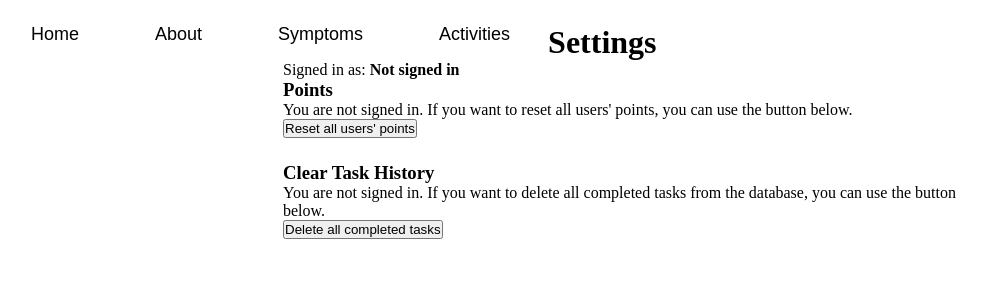
After one commit to Homelesslander/FocusSpark, a Flask app: page /settings in a window 1280 px wide. The commit adds this page. Shown: the top 300 px of the page, without its empty margins (7-993 px from the left). Run offline with Flask 3, Linux system fonts and the light colour scheme.

Commit message:
Added settings features: reset points and clear completed tasks. Fixed task layout in activities page.

```diff
--- a/app.py
+++ b/app.py
@@ -48,6 +48,13 @@ def ensure_tasks_table():
             user TEXT
         )
     ''')
+    # Ensure 'completed' and 'completed_at' columns exist for tracking progress without deleting rows
+    c.execute("PRAGMA table_info(tasks)")
+    existing_cols = [row[1] for row in c.fetchall()]
+    if "completed" not in existing_cols:
+        c.execute("ALTER TABLE tasks ADD COLUMN completed INTEGER DEFAULT 0")
+    if "completed_at" not in existing_cols:
+        c.execute("ALTER TABLE tasks ADD COLUMN completed_at TEXT")
     conn.commit()
     conn.close()
 
@@ -57,7 +64,8 @@ def get_tasks_grouped():
 
     conn = get_db_conn()
     c = conn.cursor()
-    c.execute("SELECT id, name, date, importance FROM tasks ORDER BY id")
+    # Only select tasks that are not completed so completed tasks disappear from the Activities page
+    c.execute("SELECT id, name, date, importance FROM tasks WHERE completed = 0 OR completed IS NULL ORDER BY id")
     rows = c.fetchall()
     conn.close()
 
@@ -75,6 +83,59 @@ def get_tasks_grouped():
 
 
 POINTS = {"Major": 100, "Medium": 50, "Minor": 20}
+
+# Weights used to calculate progress percentage. Minor = 1.0, Medium = 1.5 (50% more),
+# Major = Medium * 1.5 = 2.25 (50% more than medium).
+WEIGHTS = {"Major": 2.25, "Medium": 1.5, "Minor": 1.0}
+
+
+def compute_progress(username=None):
+    """Compute progress percentage for a given user (or global if username is None).
+
+    Returns a dict with percent (int) and breakdown counts and weights.
+    """
+    conn = get_db_conn()
+    c = conn.cursor()
+
+    params = []
+    where = ""
+    if username:
+        where = "WHERE user = ?"
+        params = [username]
+
+    c.execute(f"SELECT importance, completed FROM tasks {where}", params)
+    rows = c.fetchall()
+    conn.close()
+
+    completed_weight = 0.0
+    pending_weight = 0.0
+    breakdown = {
+        "completed": {"Major": 0, "Medium": 0, "Minor": 0},
+        "pending": {"Major": 0, "Medium": 0, "Minor": 0},
+    }
+
+    for r in rows:
+        imp = r[0]
+        completed = r[1]
+        weight = WEIGHTS.get(imp, 1.0)
+        if completed:
+            completed_weight += weight
+            breakdown["completed"].setdefault(imp, 0)
+            breakdown["completed"][imp] += 1
+        else:
+            pending_weight += weight
+            breakdown["pending"].setdefault(imp, 0)
+            breakdown["pending"][imp] += 1
+
+    total = completed_weight + pending_weight
+    percent = int(round((completed_weight / total) * 100)) if total > 0 else 0
+
+    return {
+        "percent": percent,
+        "completed_weight": completed_weight,
+        "pending_weight": pending_weight,
+        "breakdown": breakdown,
+    }
 
 
 def insert_task_db(name, date, importance, user=None):
@@ -113,10 +174,12 @@ def complete_task_and_award(task_id, username):
             c.execute("ALTER TABLE users ADD COLUMN points INTEGER DEFAULT 0")
 
 
+        # award points
         c.execute("UPDATE users SET points = points + ? WHERE username = ?", (points, username))
 
-
-        c.execute("DELETE FROM tasks WHERE id = ?", (task_id,))
+        # mark task as completed instead of deleting it so we can compute progress
+        completed_at = datetime.datetime.now().isoformat()
+        c.execute("UPDATE tasks SET completed = 1, completed_at = ? WHERE id = ?", (completed_at, task_id))
         conn.commit()
 
     conn.close()
@@ -166,6 +229,64 @@ def activities():
 
     return render_template("activities.html", tasks=tasks, username=username, points=points)
 
+
+def clear_completed_tasks(username=None):
+    """Delete all completed tasks from the database for the given user (or all users if None)."""
+    conn = get_db_conn()
+    c = conn.cursor()
+    if username:
+        c.execute("DELETE FROM tasks WHERE completed = 1 AND user = ?", (username,))
+    else:
+        c.execute("DELETE FROM tasks WHERE completed = 1")
+    conn.commit()
+    conn.close()
+
+
+@app.route("/progress")
+def progress():
+    username = session.get('user') if session else None
+    prog = compute_progress(username)
+    # pass breakdown in a simple object that Jinja can access with dot notation
+    breakdown = prog.get('breakdown', {})
+    class AttrDict(dict):
+        def __getattr__(self, name):
+            return self.get(name, {})
+
+    return render_template("progress.html", percent=prog.get('percent', 0), breakdown=AttrDict({
+        'completed': AttrDict(breakdown.get('completed', {})),
+        'pending': AttrDict(breakdown.get('pending', {})),
+    }), username=username)
+
+
+@app.route("/clear_completed", methods=['POST'])
+def handle_clear_completed():
+    username = session.get('user') if session else None
+    if username or request.form.get('all') == '1':
+        clear_completed_tasks(username)
+    return redirect(url_for('settings'))
+
+
+@app.route('/settings')
+def settings():
+    username = session.get('user') if session else None
+    return render_template('settings.html', username=username)
+
+
+@app.route('/reset_points', methods=['POST'])
+def reset_points():
+    username = session.get('user') if session else None
+    conn = get_db_conn()
+    c = conn.cursor()
+    # If a user is signed in, reset only their points. If not and the form includes 'all', reset everyone.
+    if username:
+        c.execute("UPDATE users SET points = 0 WHERE username = ?", (username,))
+    else:
+        if request.form.get('all') == '1':
+            c.execute("UPDATE users SET points = 0")
+    conn.commit()
+    conn.close()
+    return redirect(url_for('settings'))
+
 @app.route("/add_task", methods=["POST"])
 def add_task():
     task_name = request.form.get("task_name")
--- a/templates/activities.html
+++ b/templates/activities.html
@@ -29,10 +29,10 @@
 
     <ul class="Tabs">
       <li><a href="{{ url_for('activities') }}">Add/Delete Tasks</a></li>
-      <li><a href="viewtasks.html">View Tasks</a></li>
-      <li><a href="progress.html">View Progress</a></li>
+  <li><a href="viewtasks.html">View Tasks</a></li>
+  <li><a href="{{ url_for('progress') }}">View Progress</a></li>
       <li><a href="rewards.html">Redeem Rewards</a></li>
-      <li><a href="settings.html">Settings</a></li>
+  <li><a href="{{ url_for('settings') }}">Settings</a></li>
     </ul>
     <h2 id="greeting"> Hello, {{ username }}!</h2>
     <h3>Your Points: {{ points }}</h3>
--- /dev/null
+++ b/templates/settings.html
@@ -0,0 +1,57 @@
+<!DOCTYPE html>
+<html lang="en">
+<head>
+  <meta charset="UTF-8">
+  <meta name="viewport" content="width=device-width, initial-scale=1.0">
+  <title>Settings</title>
+  <link rel="stylesheet" href="{{ url_for('static', filename='style.css') }}">
+</head>
+<body>
+  <div class="menu">
+    <ul>
+      <li><a href="{{ url_for('home') }}">Home</a></li>
+      <li><a href="{{ url_for('about') }}">About</a></li>
+      <li><a href="{{ url_for('symptoms') }}">Symptoms</a></li>
+      <li><a href="{{ url_for('activities') }}">Activities</a></li>
+    </ul>
+  </div>
+
+  <div style="max-width:700px;margin:24px auto;">
+    <h1>Settings</h1>
+    <p>Signed in as: <strong>{{ username if username else 'Not signed in' }}</strong></p>
+
+    <section>
+      <h3>Points</h3>
+      {% if username %}
+      <p>Reset your points to zero.</p>
+      <form method="post" action="{{ url_for('reset_points') }}">
+        <button type="submit">Reset my points</button>
+      </form>
+      {% else %}
+      <p>You are not signed in. If you want to reset all users' points, you can use the button below.</p>
+      <form method="post" action="{{ url_for('reset_points') }}">
+        <input type="hidden" name="all" value="1" />
+        <button type="submit">Reset all users' points</button>
+      </form>
+      {% endif %}
+    </section>
+
+    <section style="margin-top: 24px;">
+      <h3>Clear Task History</h3>
+      {% if username %}
+      <p>Permanently delete all your completed tasks. This cannot be undone.</p>
+      <form method="post" action="{{ url_for('handle_clear_completed') }}">
+        <button type="submit">Delete my completed tasks</button>
+      </form>
+      {% else %}
+      <p>You are not signed in. If you want to delete all completed tasks from the database, you can use the button below.</p>
+      <form method="post" action="{{ url_for('handle_clear_completed') }}">
+        <input type="hidden" name="all" value="1" />
+        <button type="submit">Delete all completed tasks</button>
+      </form>
+      {% endif %}
+    </section>
+
+  </div>
+</body>
+</html>
```
Also changed, not shown: static/activitiesstyle.css (+8 -3 lines), templates/progress.html (added, +57 -0 lines), database.db.
